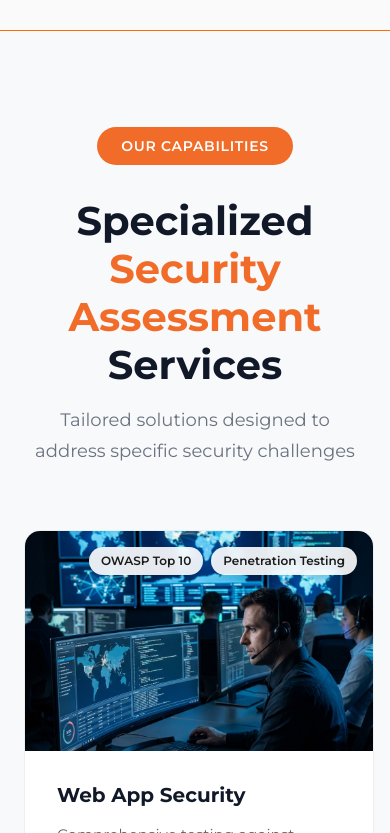
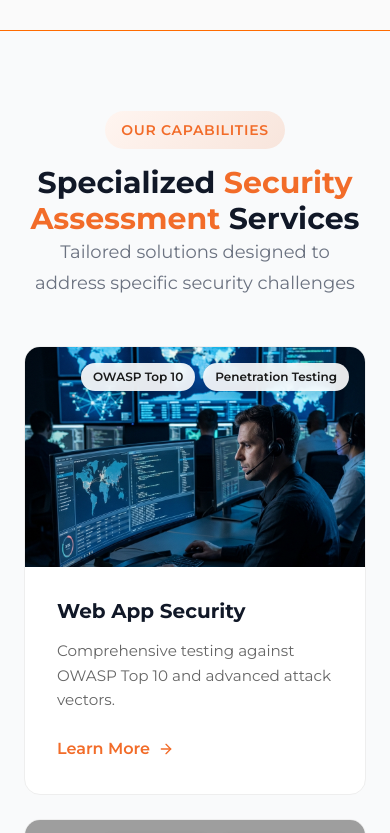
Before and after one commit to vyasanuj/eHack-technology, a Next.js app: page /solutions/assessment in a window 390 px wide. Shown: the part 2431-3264 px from the top of the page. Built offline with nearby package versions, Linux system fonts and the light colour scheme; grey boxes are pictures that could not be loaded.

Commit message:
category page responsive

```diff
--- a/app/components/Footer.tsx
+++ b/app/components/Footer.tsx
@@ -76,7 +76,7 @@ export default function Footer() {
                             <path d="M4 4h16c1.1 0 2 .9 2 2v12c0 1.1-.9 2-2 2H4c-1.1 0-2-.9-2-2V6c0-1.1.9-2 2-2z"></path>
                             <polyline points="22,6 12,13 2,6"></polyline>
                         </svg>
-                        <span>info@ehacktechnology.com</span>
+                        <span>info@ehackglobaltechnology.com</span>
                     </div>
                     <div className="contact-divider"></div>
                     <div className="contact-strip-item">
--- a/app/solutions/[category]/page.tsx
+++ b/app/solutions/[category]/page.tsx
@@ -95,20 +95,15 @@ export default async function CategoryLandingPage({ params }: { params: Promise<
             {/* Trusted By Section */}
             <TrustedCompanies />
 
-            {/* Services Grid Section */}
-            <section id="services" className="section" style={{ padding: '6rem 0', background: '#f8f9fa' }}>
-                <div className="container">
-                    <div className="section-header" style={{ textAlign: 'center', marginBottom: '4rem' }}>
-                        <span className="section-label" style={{ background: '#F26C29', color: 'white', padding: '0.5rem 1.5rem', borderRadius: '50px' }}>Our Capabilities</span>
-                        <h2 className="section-title" style={{ marginTop: '1rem' }}>Specialized <span style={{ color: '#F26C29' }}>{catData.label}</span> Services</h2>
-                        <p className="section-subtitle">Tailored solutions designed to address specific security challenges</p>
+            <section id="services" className="section py-12 md:py-24 bg-gray-50">
+                <div className="container px-4 md:px-6">
+                    <div className="section-header text-center mb-12 md:mb-16">
+                        <span className="section-label bg-primary text-white px-6 py-2 rounded-full inline-block">Our Capabilities</span>
+                        <h2 className="text-3xl md:text-4xl lg:text-5xl font-bold mt-4 mb-4">Specialized <span className="text-primary">{catData.label}</span> Services</h2>
+                        <p className="section-subtitle text-gray-600 max-w-2xl mx-auto">Tailored solutions designed to address specific security challenges</p>
                     </div>
 
-                    <div className="services-grid" style={{
-                        display: 'grid',
-                        gridTemplateColumns: 'repeat(auto-fill, minmax(350px, 1fr))',
-                        gap: '2rem'
-                    }}>
+                    <div className="grid grid-cols-1 md:grid-cols-2 lg:grid-cols-3 gap-6 md:gap-8">
                         {catData.services.map((service, index) => (
                             <div key={index} className="group" style={{
                                 background: 'white',
@@ -187,47 +182,36 @@ export default async function CategoryLandingPage({ params }: { params: Promise<
             </div>
 
             {/* Why Choose Us for this Category */}
-            <section className="section" style={{ padding: '6rem 0' }}>
-                <div className="container">
-                    <div style={{ display: 'grid', gridTemplateColumns: '1fr 1fr', gap: '4rem', alignItems: 'center' }}>
-                        <div>
-                            <h2 style={{ fontSize: '2.5rem', fontWeight: '800', marginBottom: '2rem', lineHeight: '1.2' }}>
-                                Why Leading Enterprises Choose Our <span style={{ color: '#F26C29' }}>{catData.label}</span>
+            <section className="section py-12 md:py-24 bg-white overflow-hidden">
+                <div className="container px-4 md:px-6">
+                    <div className="grid grid-cols-1 lg:grid-cols-2 gap-12 lg:gap-16 items-center">
+                        <div className="order-2 lg:order-1">
+                            <h2 className="text-3xl md:text-4xl lg:text-5xl font-extrabold mb-8 leading-tight">
+                                Why Leading Enterprises Choose Our <span className="text-primary">{catData.label}</span>
                             </h2>
-                            <div style={{ display: 'flex', flexDirection: 'column', gap: '1.5rem' }}>
+                            <div className="flex flex-col gap-6">
                                 {[
                                     'Certified Experts (CISSP, CEH, OSCP)',
                                     'Detailed Methodologies & Reporting',
                                     'Zero False Positives Guarantee',
                                     '24/7 Dedicated Support & Re-testing'
                                 ].map((item, i) => (
-                                    <div key={i} style={{ display: 'flex', alignItems: 'center', gap: '1rem' }}>
-                                        <div style={{
-                                            background: '#FFF5F2',
-                                            padding: '0.5rem',
-                                            borderRadius: '50%',
-                                            color: '#F26C29'
-                                        }}>
+                                    <div key={i} className="flex items-center gap-4">
+                                        <div className="bg-orange-50 p-2 rounded-full text-primary shrink-0">
                                             <CheckCircle2 size={24} />
                                         </div>
-                                        <span style={{ fontSize: '1.1rem', fontWeight: '500', color: '#333' }}>{item}</span>
+                                        <span className="text-lg font-medium text-gray-700">{item}</span>
                                     </div>
                                 ))}
                             </div>
                         </div>
-                        <div style={{
-                            position: 'relative',
-                            height: '500px',
-                            background: '#f1f1f1',
-                            borderRadius: '24px',
-                            overflow: 'hidden'
-                        }}>
-                            {/* Placeholder for a feature image - using first service image or generic */}
+                        <div className="relative h-[300px] md:h-[400px] lg:h-[500px] bg-gray-100 rounded-3xl overflow-hidden order-1 lg:order-2 shadow-xl">
                             <Image
                                 src={catData.services[0]?.image || '/service-web-hero.png'}
                                 alt={`${catData.label} Feature`}
                                 fill
                                 style={{ objectFit: 'cover' }}
+                                className="hover:scale-105 transition-transform duration-700"
                             />
                         </div>
                     </div>
```
